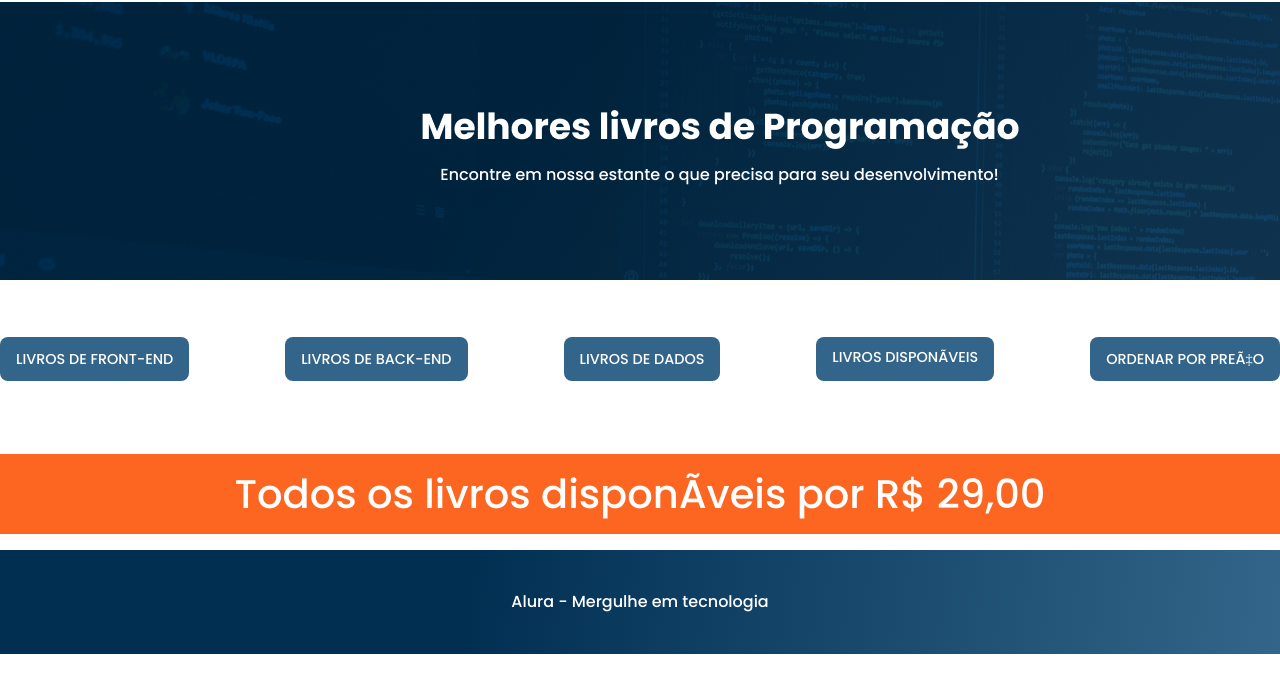
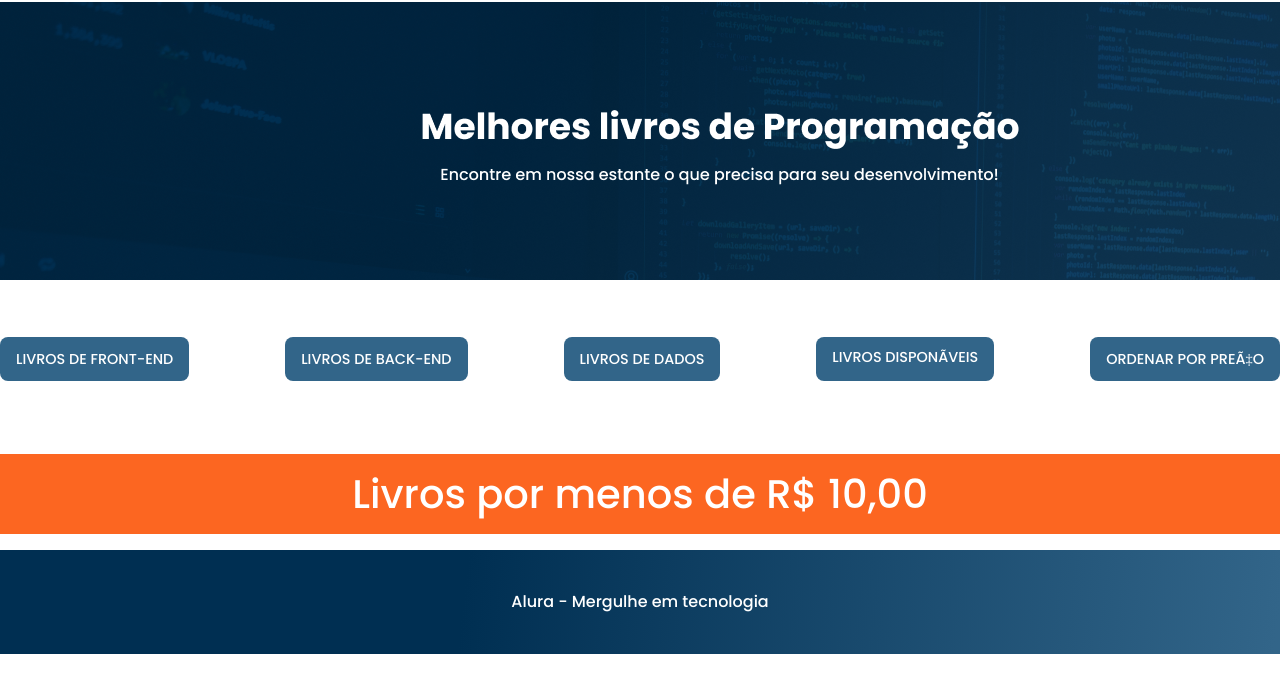
Before and after one commit to PHPPrado/JavaScript, a plain HTML site: page Books/index.html in a window 1280 px wide. Shown: the part 71-764 px from the top of the page. Drawn offline with nearby package versions, Linux system fonts and the light colour scheme; no server answers.

Commit message:
fix: correção de bug no texto

```diff
--- a/Books/index.html
+++ b/Books/index.html
@@ -266,7 +266,7 @@
   </section>
   <section id="valor_total_livros_disponiveis">
     <div class="livros__disponiveis">
-      <p>Todos os livros disponíveis por R$ <span id="valor">29,00</span></p>
+      <p>Livros por menos de R$ <span id="valor">10,00</span></p>
     </div>
   </section>
 
```
